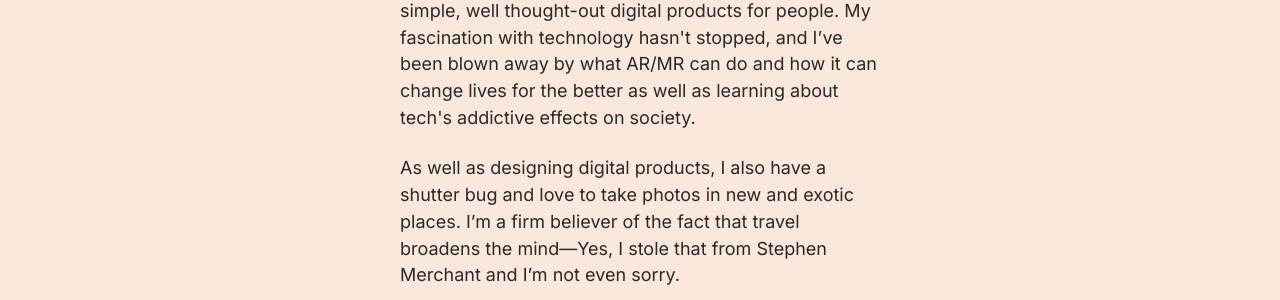
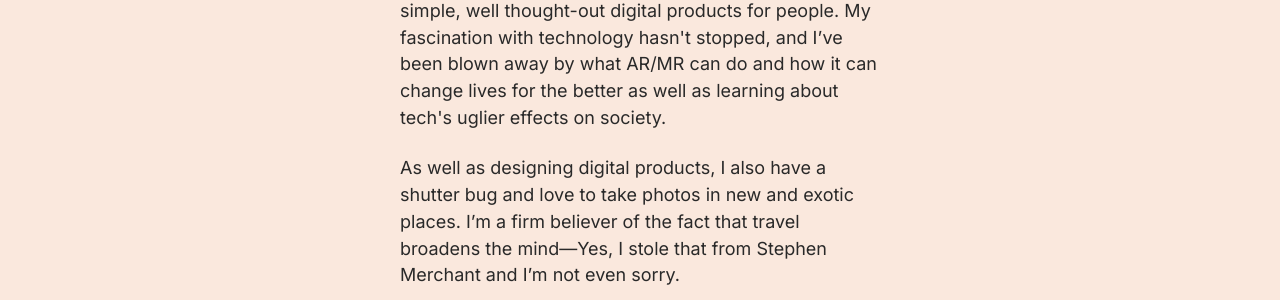
Before and after one commit to mr-stezz/mr-stezz.github.io, a Jekyll site: the page built from about.md, in a window 1280 px wide and 900 px high, scrolled down 635 px. Shown: the part 394-694 px from the top of the window. Built offline with Jekyll 4.4.1, drawn with Linux system fonts in a browser that asks for light colours; some of the changed text lies outside the part shown.

Commit message:
Replace word in about page

```diff
--- a/about.md
+++ b/about.md
@@ -9,7 +9,7 @@ group: "navigation"
     <figcaption>Portrait mode on iPhone X.</figcaption>
   </figure>
   <p>My name is Michael <dfn title="[Ste-zee-kee]" data-pronunciation>Ste&middot;zy&middot;cki</dfn> and I’m a designer with an interest in prototyping, design systems and the intersection of business and technology.</p>
-  <p>Raised in East London and later the West Midlands, I studied Interactive Media at Stratford-upon-Avon College and passed with a distinction, distinction, merit. My childhood love of making crude websites and icons grew into a adulthood love of designing and building simple, well thought-out digital products for people. My fascination with technology hasn't stopped, and I’ve been blown away by what AR/MR can do and how it can change lives for the better as well as learning about tech's addictive effects on society.</p>
+  <p>Raised in East London and later the West Midlands, I studied Interactive Media at Stratford-upon-Avon College and passed with a distinction, distinction, merit. My childhood love of making crude websites and icons grew into a adulthood love of designing and building simple, well thought-out digital products for people. My fascination with technology hasn't stopped, and I’ve been blown away by what AR/MR can do and how it can change lives for the better as well as learning about tech's uglier effects on society.</p>
   <p>As well as designing digital products, I also have a shutter bug and love to take photos in new and exotic places. I’m a firm believer of the fact that travel broadens the mind&mdash;Yes, I stole that from Stephen Merchant and I’m not even sorry.<br><br>
   Say hello at <label for="toggle-checkbox" class="toggle-label visual-link" title="Drop me a line.">ahoy@stezycki.com</label>.<br><br>
   Browse my code scratchpad on <a href="https://codepen.io/mr-stezz/" title="Have a look at my code scrapbook on Codepen." rel="noreferrer" target="_blank">Codepen</a>.<br><br>
```
